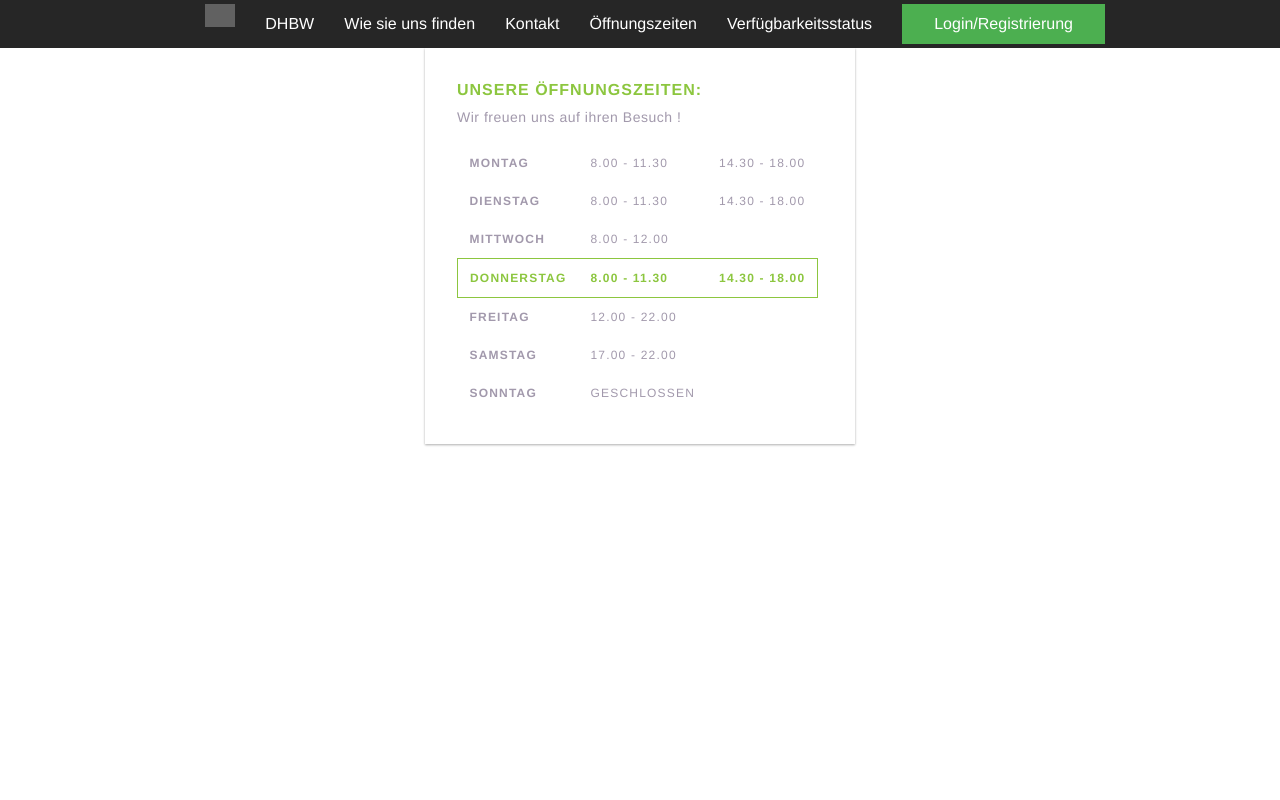
After one commit to Shadplay/Fahrradverleih, a PHP site: page /zeiten.html in a window 1280 px wide. The commit adds this page. Run offline with PHP 8.4, Linux system fonts and the light colour scheme; grey boxes are pictures that could not be loaded.

Commit message:
Öffnungszeiten

```diff
--- a/WebContent/navigation.php
+++ b/WebContent/navigation.php
@@ -12,7 +12,7 @@ session_start();
         <a class="py-2 d-none d-md-inline-block" href="https://www.mannheim.dhbw.de/startseite">DHBW</a>
         <a class="py-2 d-none d-md-inline-block" href="location.html">Wie sie uns finden</a>
         <a class="py-2 d-none d-md-inline-block" href="contact.php">Kontakt</a>
-        <a class="py-2 d-none d-md-inline-block" href="price.php">Preise</a>
+        <a class="py-2 d-none d-md-inline-block" href="zeiten.html">Öffnungszeiten</a>
         <a class="py-2 d-none d-md-inline-block" href="verfügbarkeit.php">Verfügbarkeitsstatus</a>
 <!--Login/Registrierungsbutton der bei erfolgreichem Login den Nutzer begrüßt und ausloggt bei Mausklick-->
 		<?php
--- a/WebContent/verfügbarkeit.php
+++ b/WebContent/verfügbarkeit.php
@@ -52,7 +52,7 @@
 
 
             var options = {
-                title: 'Aufteilung der verfügbaren Fahrräder in %'
+                title: 'Aufteilung der verfügbaren Fahrräder für heute in %'
             };
 
             var chart = new google.visualization.PieChart(document.getElementById('piechart'));
--- /dev/null
+++ b/WebContent/zeiten.html
@@ -0,0 +1,185 @@
+<html lang="de">
+  <head>
+    <meta charset="utf-8">
+    <link rel="icon" href="favicon.ico">
+
+    <title>Fahrradverleih Mannheim</title>
+
+    <!-- Bootstrap core CSS -->
+    <link href="ressources/bootstrap.min.css" rel="stylesheet">
+
+    <!-- Anpassung der Kern CSS -->
+    <link href="ressources/product.css" rel="stylesheet">
+
+	<!-- Design  -->
+    <style>
+    body {
+        font-family: helvetica;
+    }
+    h1 {
+        font-size: 16px;
+        font-weight: 600;
+        letter-spacing: 1px;
+        color: #8CC63F;
+        text-transform: uppercase;
+    }
+    p {
+        font-size: 14px;
+        font-weight: 400;
+        letter-spacing: 0.5px;
+        color: #A299AC;
+    }
+    /* Highlight des aktuellen Tages */
+table {
+    border-collapse: collapse;
+}
+    #activerow {
+        border: 0.5px solid #8CC63F;
+    }
+    #activerow > td {
+        color: #8CC63F;
+        font-weight: 600;
+    }
+    #activerow > td > span {
+        color: #8CC63F;
+    }
+    /* Design der Tabelle */
+    .opening-hours {
+		margin: auto;
+		overflow: hidden;
+        box-shadow: 0 1px 3px rgba(0, 0, 0, 0.10), 0 1px 2px rgba(0, 0, 0, 0.24);
+        background-color: white;
+        padding: 2em;
+        max-width: 430px;
+        min-width: 300px;
+    }
+    .fvl-d > td {
+        font-size: 12px;
+        font-weight: 400;
+        letter-spacing: 1.2px;
+        color: #A299AC;
+        text-transform: uppercase;
+        padding: 1em;
+    }
+    .fvl-d > td > span {
+        font-size: 12px;
+        font-weight: 600;
+        letter-spacing: 1.2px;
+        color: #A299AC;
+        text-transform: uppercase;
+    }
+    @media screen and (max-width: 382px) {
+ .fvl-d > td {
+        font-size: 14px;
+        padding: 15px 5px;
+    }
+   #activerow {
+        border: none;
+        background-color: #8CC63F;
+    }
+    #activerow > td {
+        color: white;
+        font-weight: 600;
+    }
+    #activerow > td > span {
+        color: white;
+    }
+}
+    </style>
+
+  </head>
+
+ <body>
+
+		<!--Navigation bar-->
+	<div id="nav-placeholder">
+
+	</div>
+
+	<script src="//code.jquery.com/jquery.min.js"></script>
+	<script>
+	$.get("navigation.php", function(data){
+		$("#nav-placeholder").replaceWith(data);
+	});
+	</script>
+	<!--end of Navigation bar-->
+
+	<!--Einbindung von Öffnungszeiten mit aktueller Tagesanzeige-->
+
+    <div class="opening-hours">
+        <h1>Unsere Öffnungszeiten:</h1>
+        <p>Wir freuen uns auf ihren Besuch !</p>
+        <table>
+            <tr class="monday fvl-d">
+                <td><span>Montag</span></td>
+                <td>8.00 - 11.30</td>
+                <td>14.30 - 18.00</td>
+            </tr>
+            <tr class="tuesday fvl-d">
+                <td><span>Dienstag</span></td>
+                <td>8.00 - 11.30</td>
+                <td>14.30 - 18.00</td>
+            </tr>
+            <tr class="wednesday fvl-d">
+                <td><span>Mittwoch</span></td>
+                <td>8.00 - 12.00</td>
+            </tr>
+            <tr class="thursday fvl-d">
+                <td><span>Donnerstag</span></td>
+                <td>8.00 - 11.30</td>
+                <td>14.30 - 18.00</td>
+            </tr>
+            <tr class="friday fvl-d">
+                <td><span>Freitag</span></td>
+                <td>12.00 - 22.00</td>
+            </tr>
+            <tr class="saturday fvl-d">
+                <td><span>Samstag</span></td>
+                <td>17.00 - 22.00</td>
+            </tr>
+            <tr class="sunday fvl-d">
+                <td><span>Sonntag</span></td>
+                <td>Geschlossen</td>
+            </tr>
+        </table>
+    </div>
+    <!-- Javescript  -->
+    <script>
+    const time = () => {
+        const activerow = document.querySelector('#activerow');
+        const monday = document.querySelector('.monday');
+        const tuesday = document.querySelector('.tuesday');
+        const wednesday = document.querySelector('.wednesday');
+        const thursday = document.querySelector('.thursday');
+        const friday = document.querySelector('.friday');
+        const saturday = document.querySelector('.saturday');
+        const sunday = document.querySelector('.sunday');
+        switch (new Date().getDay()) {
+            case 1:
+                monday.setAttribute("id", "activerow");
+                break;
+            case 2:
+                tuesday.setAttribute("id", "activerow");
+                break;
+            case 3:
+                wednesday.setAttribute("id", "activerow");
+                break;
+            case 4:
+                thursday.setAttribute("id", "activerow");
+                break;
+            case 5:
+                friday.setAttribute("id", "activerow");
+                break;
+            case 6:
+                saturday.setAttribute("id", "activerow");
+                break;
+            case 0:
+                sunday.setAttribute("id", "activerow");
+                break;
+        }
+    }
+    time();
+    </script>
+
+</body>
+</html>
```
